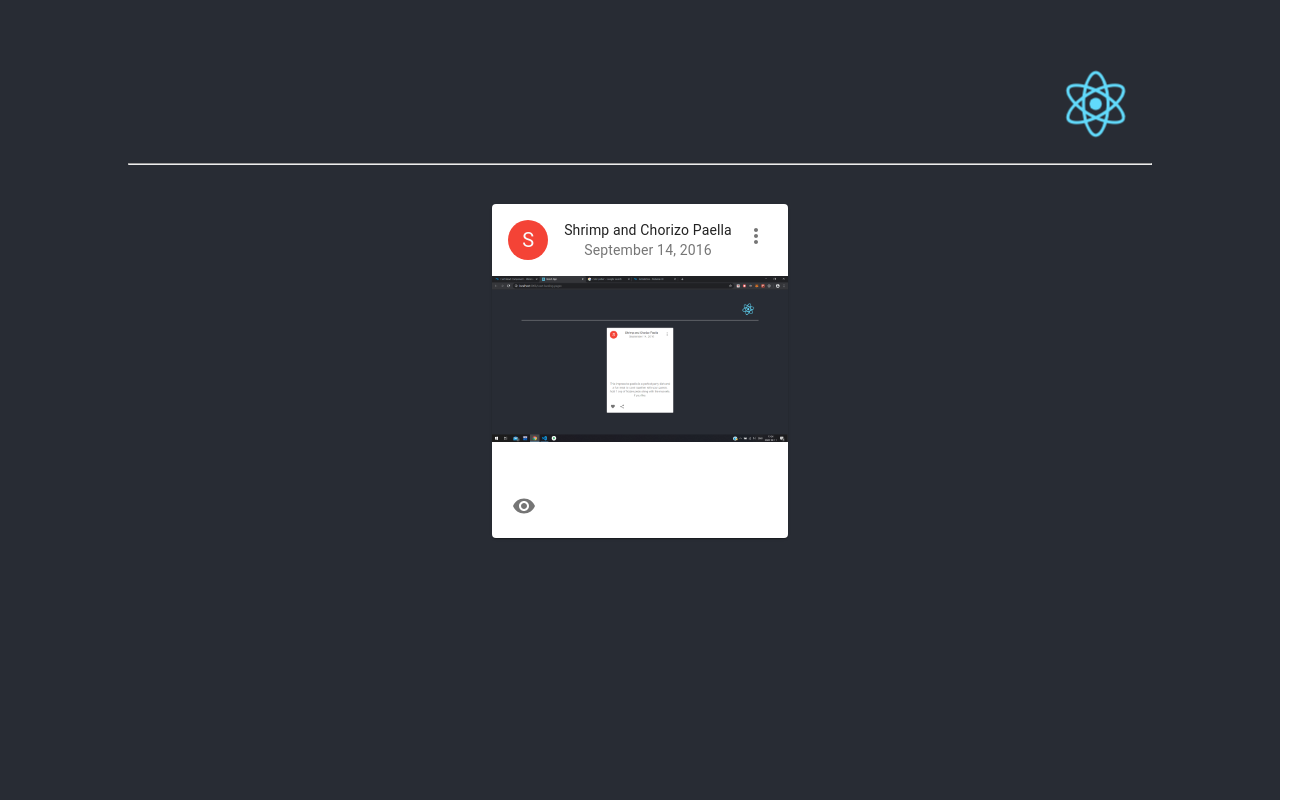
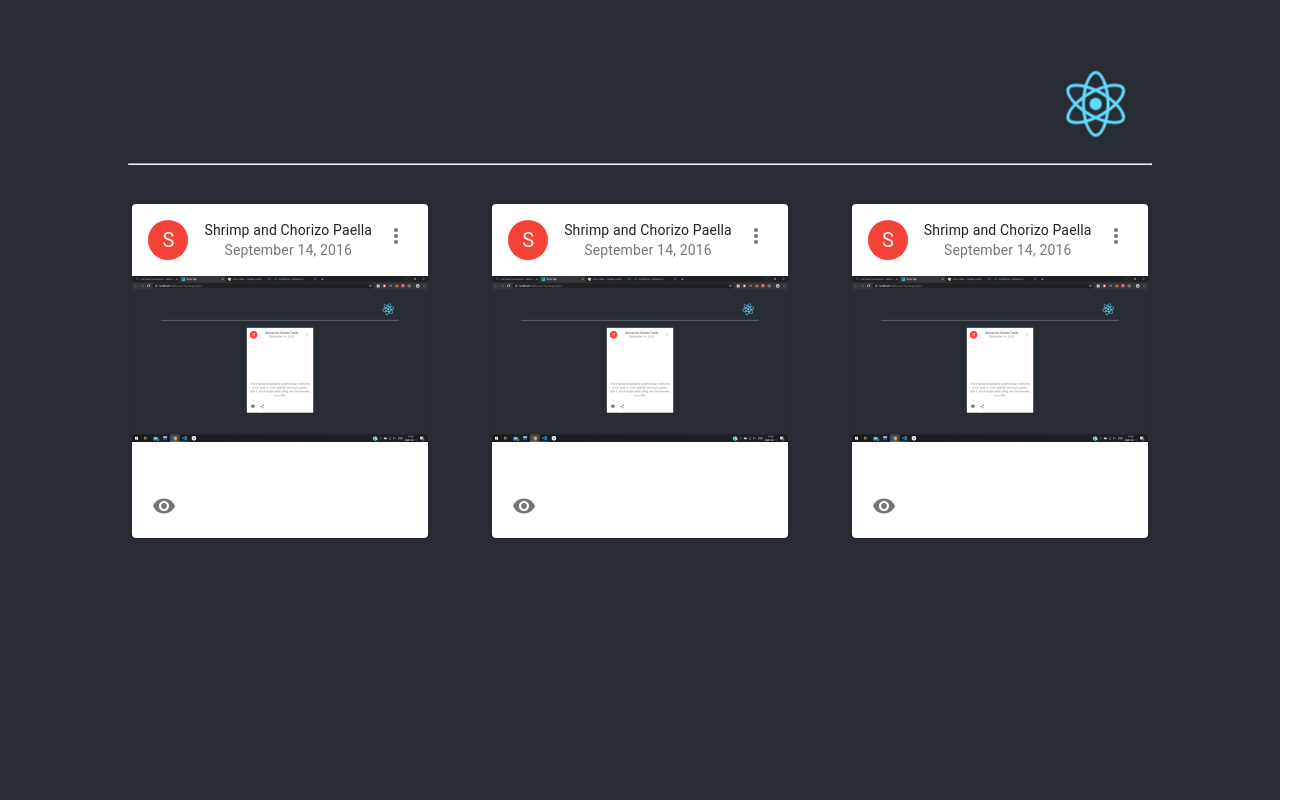
Before and after one commit to deyRupak/react-landing-pages, a React (Create React App) app: page / in a window 1280 px wide. Shown: the whole page, 1312 px wide, since content can reach past the window. Built offline with nearby package versions, Linux system fonts and the light colour scheme.

Commit message:
add key-value

```diff
--- a/package.json
+++ b/package.json
@@ -12,6 +12,7 @@
     "gh-pages": "^3.0.0",
     "react": "^16.13.1",
     "react-dom": "^16.13.1",
+    "react-router-dom": "^5.2.0",
     "react-scripts": "3.4.1"
   },
   "scripts": {
--- a/src/App.js
+++ b/src/App.js
@@ -9,14 +9,19 @@ import HomeGrid from './components/HomeGrid'
 function App() {
   return (
     <div className="App">
-
       <header className="App-header">
-        <p className='hr-width'>
+        <p className="hr-width">
           <img src={logo} className="App-logo" alt="logo" />
-          <hr/>
+          <hr />
         </p>
 
-        <HomeGrid/>
+        <Grid container spacing={8} justify="center">
+          {[0, 1, 2].map((value) => (
+            <Grid key={value} item>
+              <HomeGrid />
+            </Grid>
+          ))}
+        </Grid>
       </header>
     </div>
   );
--- a/src/components/HomeGrid.jsx
+++ b/src/components/HomeGrid.jsx
@@ -17,7 +17,7 @@ import VisibilityIcon from "@material-ui/icons/Visibility";
 // import ExpandMoreIcon from '@material-ui/icons/ExpandMore';
 import MoreVertIcon from '@material-ui/icons/MoreVert';
 
-import test from '../static/images/cards/test.png'
+import test from '../static/images/cards/test.png';
 
 const useStyles = makeStyles((theme) => ({
     root: {
```
Also changed, not shown: src/components/Styles.css (+15 -0 lines), src/components/proj1/index.jsx (added, +7 -0 lines), 1 other file (tests, documents, lock files or other folders).
